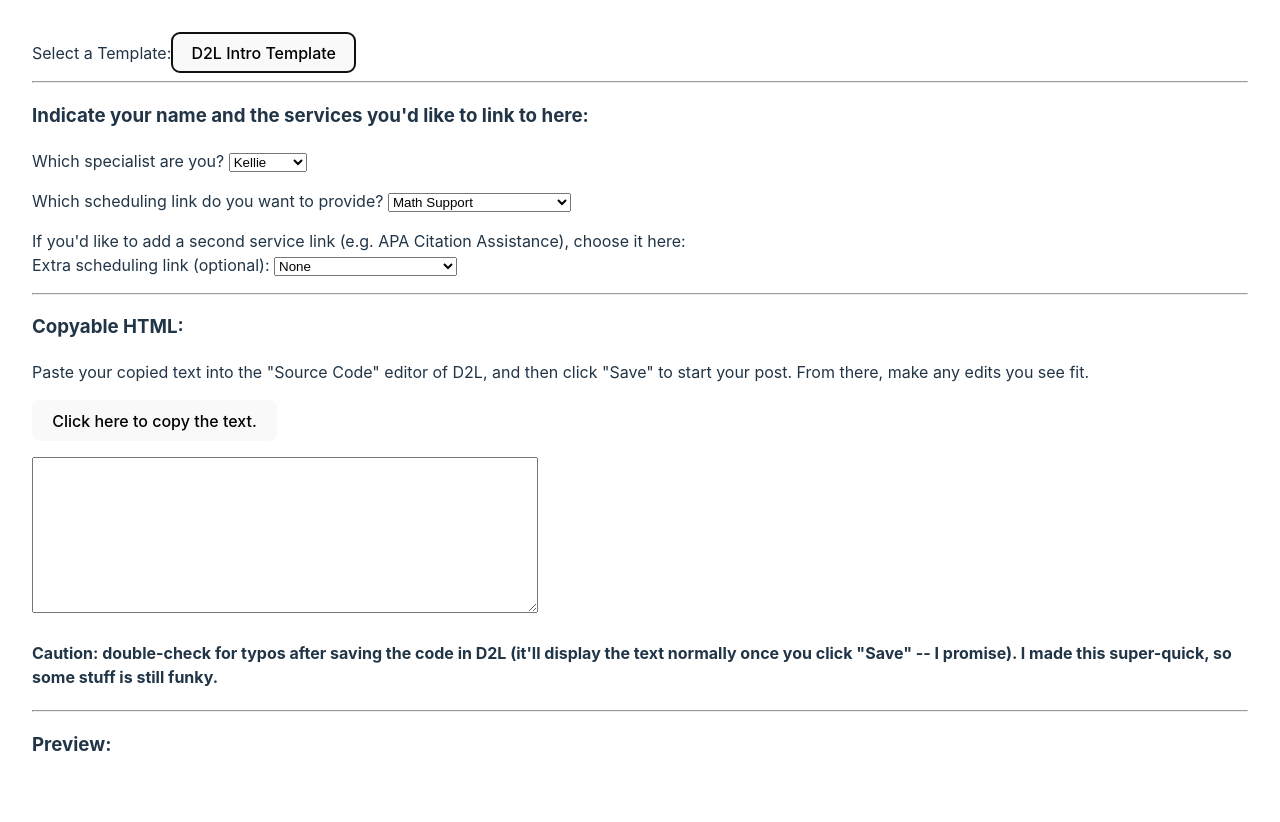
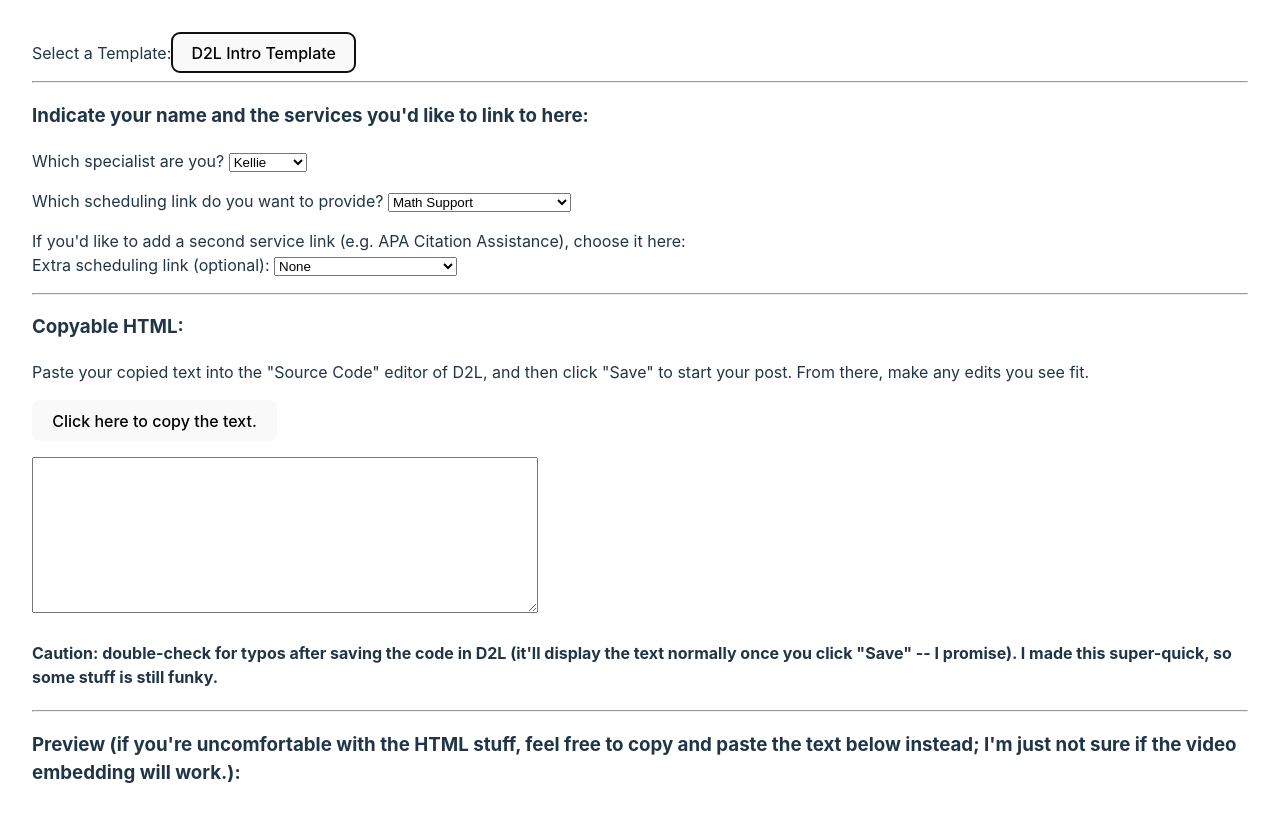
Before and after one commit to mordower-nlu/d2l-announcement-templater, a React (Vite) app: page / in a window 1280 px wide. Both pictures are taken after a click on the button "D2L Intro Template". Shown: the top 822 px of the page. Built offline with nearby package versions, Linux system fonts and the light colour scheme.

Commit message:
Update D2LIntroTemplate.jsx

```diff
--- a/src/pages/D2LIntroTemplate.jsx
+++ b/src/pages/D2LIntroTemplate.jsx
@@ -134,7 +134,7 @@ export function D2LIntroTemplate(){
         <textarea style={{width:"500px", height:"150px"}} readOnly value={ ReactDOMServer.renderToStaticMarkup(htmlCopyable)} ref={htmlTextboxRef}/>
         <h4>Caution: double-check for typos after saving the code in D2L (it'll display the text normally once you click "Save" -- I promise). I made this super-quick, so some stuff is still funky.</h4>
         <hr/>
-        <h3>Preview:</h3>
+        <h3>Preview (if you're uncomfortable with the HTML stuff, feel free to copy and paste the text below instead; I'm just not sure if the video embedding will work.):</h3>
         {htmlCopyable}
 
 
```
